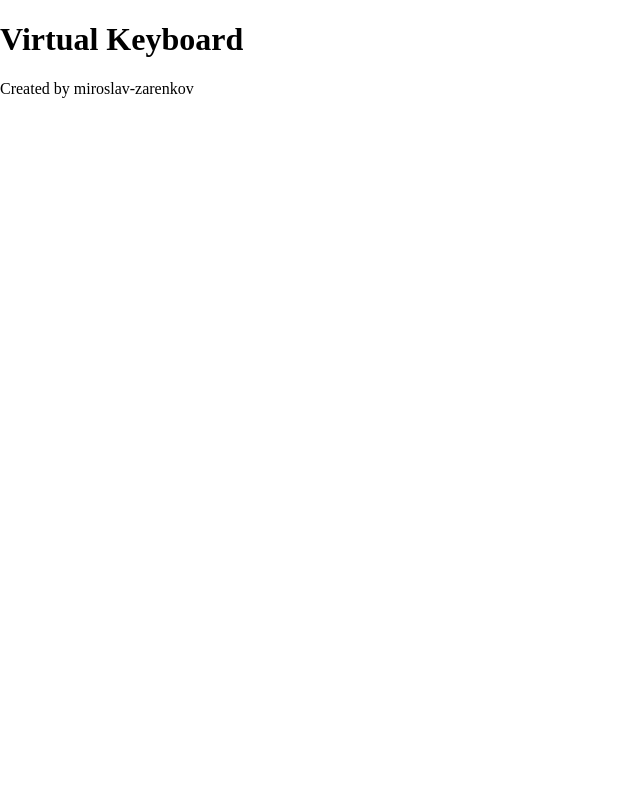
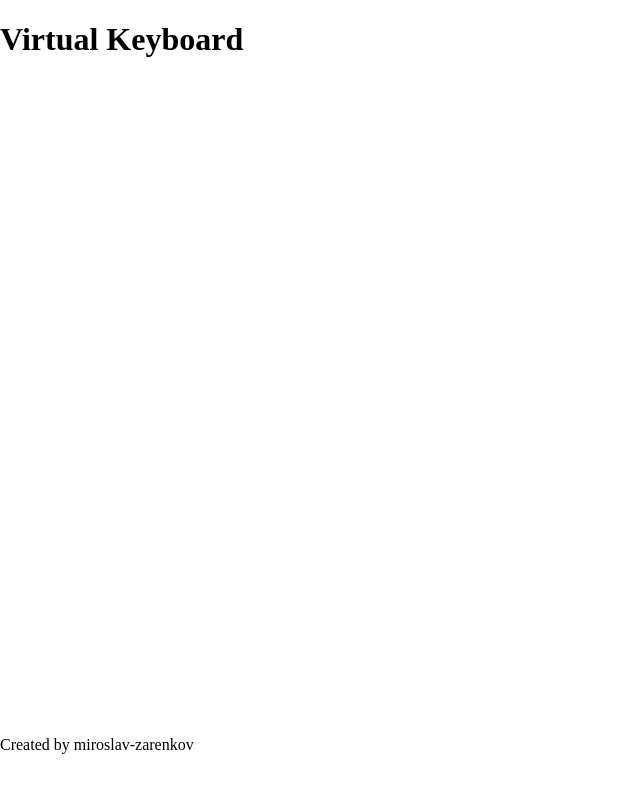
Before and after one commit to miroslav-zarenkov/virtual-keyboard, a website built with webpack: page dist/index.html in a window 1280 px wide. Shown: the whole page, without its empty margins (0-640 px from the left). Built offline with Linux system fonts and the light colour scheme.

Commit message:
feat: add styles to body

```diff
--- a/src/scss/style.scss
+++ b/src/scss/style.scss
@@ -1,2 +1,20 @@
 @import "./normalize";
 @import "./variables";
+
+body {
+  display: flex;
+  flex-direction: column;
+  height: 100vh;
+}
+
+header {
+  height: 20vh;
+}
+
+main {
+  height: 70vh;
+}
+
+footer {
+  height: 10vh;
+}
```
Also changed, not shown: dist/main.js.
